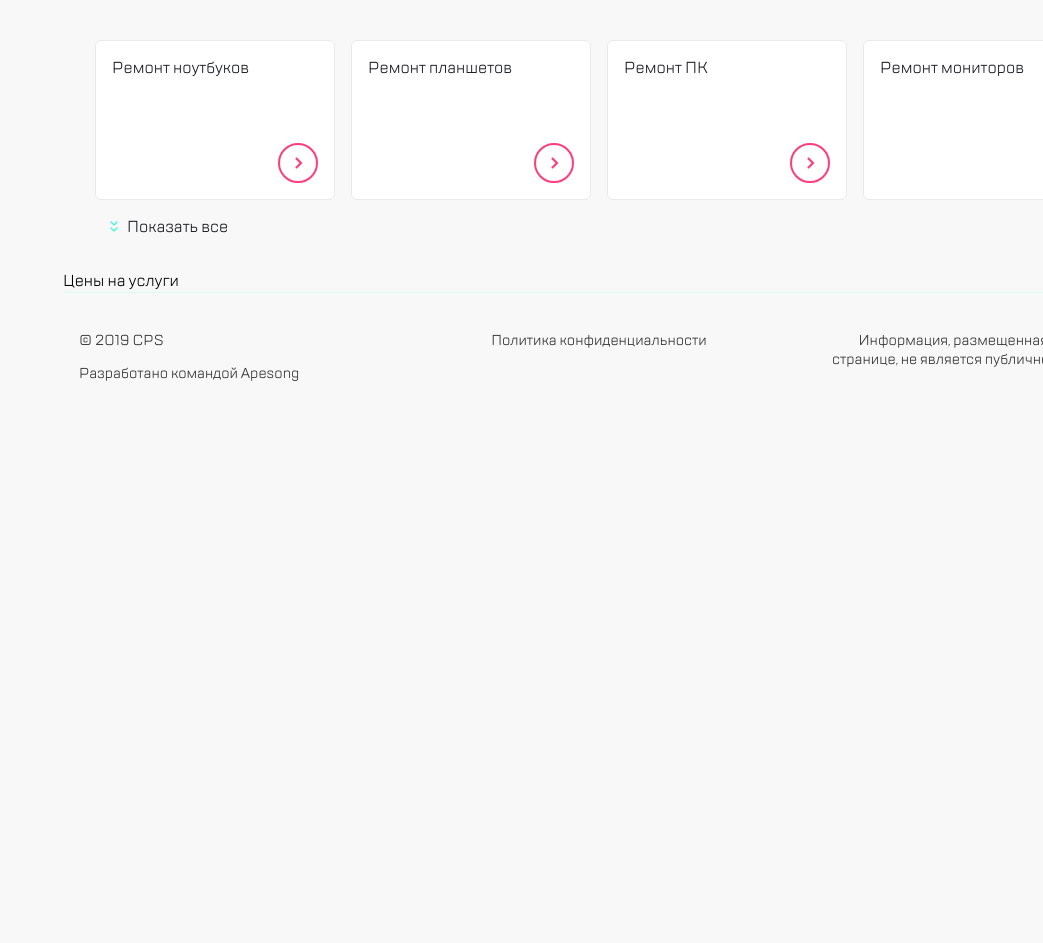
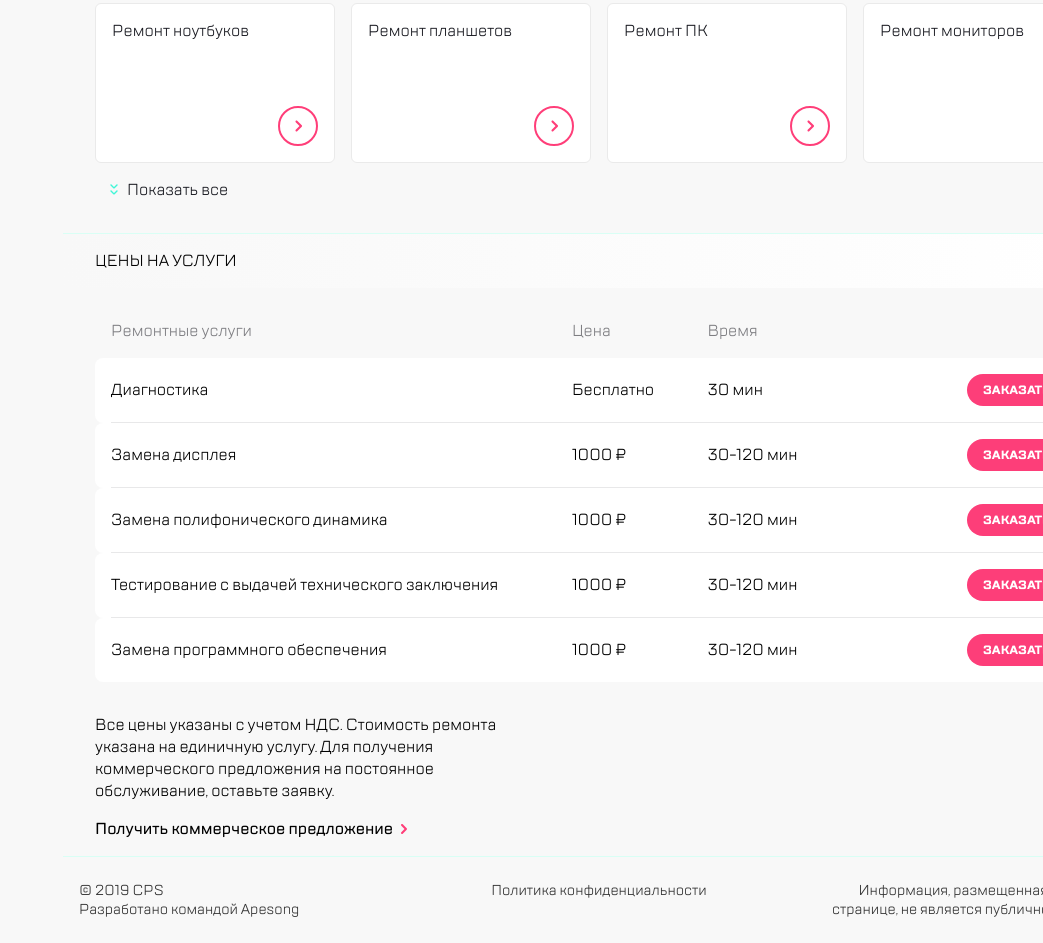
Before and after one commit to IXRusaXI/training, a website built with webpack: page src/index.html in a window 1280 px wide. Shown: the part 980-1923 px from the top of the page, without its empty margins (237-1280 px from the left). Before the commit the page ends 1402 px from the top, so only its background shows below. Built offline with nearby package versions, Linux system fonts and the light colour scheme.

Commit message:
Промежуточный пуш, еще не доделано

```diff
--- a/src/index.html
+++ b/src/index.html
@@ -10,6 +10,8 @@
     <title><%= htmlWebpackPlugin.options.title %></title>
   </head>
   <body>
+<!--    <img src="./img/webpack.svg" alt="Webpack Logo" width="200px" />-->
+
 <aside>
   <header class="header">
     <div class="header__left-side">
@@ -215,8 +217,134 @@
         </button>
       </div>
     </div>
-  <div >
-    Цены на услуги
+
+
+  <div class='cost'>
+
+    <div class='cost__title'>
+      ЦЕНЫ НА УСЛУГИ
+    </div>
+
+    <div class='cost__list'>
+      <div class='list__title'>
+        <div>
+          Ремонтные услуги
+        </div>
+        <div>
+          Цена
+        </div>
+        <div>
+          Время
+        </div>
+      </div>
+      <div class='list__element'>
+        <div class='element__container bordered'>
+        <div>
+          Диагностика
+        </div>
+        <div>
+          Бесплатно
+        </div>
+        <div>
+          <div>
+            30 мин
+          </div>
+          <button class='order-button'>
+            ЗАКАЗАТЬ
+            <img class='order-button__arrow' src='./img/decor/cost-button-arrow.svg' alt=''>
+          </button>
+        </div>
+      </div>
+      </div>
+      <div class='list__element'>
+        <div class='element__container bordered'>
+        <div>
+          Замена дисплея
+        </div>
+        <div>
+          1000 &#8381;
+        </div>
+        <div>
+          <div>
+            30-120 мин
+          </div>
+          <button class='order-button'>
+            ЗАКАЗАТЬ
+            <img class='order-button__arrow' src='./img/decor/cost-button-arrow.svg' alt=''>
+          </button>
+        </div>
+      </div>
+      </div>
+      <div class='list__element'>
+        <div class='element__container bordered'>
+        <div>
+          Замена полифонического динамика
+        </div>
+        <div>
+          1000 &#8381;
+        </div>
+        <div>
+          <div>
+            30-120 мин
+          </div>
+          <button class='order-button'>
+            ЗАКАЗАТЬ
+            <img class='order-button__arrow' src='./img/decor/cost-button-arrow.svg' alt=''>
+          </button>
+        </div>
+      </div>
+      </div>
+      <div class='list__element'>
+        <div class='element__container bordered'>
+        <div>
+          Тестирование с выдачей технического заключения
+        </div>
+        <div>
+          1000 &#8381;
+        </div>
+        <div>
+          <div>
+            30-120 мин
+          </div>
+          <button class='order-button'>
+            ЗАКАЗАТЬ
+            <img class='order-button__arrow' src='./img/decor/cost-button-arrow.svg' alt=''>
+          </button>
+        </div>
+      </div>
+      </div>
+      <div class='list__element'>
+        <div class='element__container'>
+        <div>
+          Замена программного обеспечения
+        </div>
+        <div>
+          1000 &#8381;
+        </div>
+        <div>
+          <div>
+            30-120 мин
+          </div>
+          <button class='order-button'>
+            ЗАКАЗАТЬ
+            <img class='order-button__arrow' src='./img/decor/cost-button-arrow.svg' alt=''>
+          </button>
+        </div>
+      </div>
+      </div>
+    </div>
+
+    <div class='cost__text'>
+      <p class='nds'>
+        Все цены указаны с учетом НДС. Стоимость ремонта указана на единичную услугу. Для получения коммерческого предложения на постоянное обслуживание, оставьте заявку.
+      </p>
+
+      <div class='cost__commercial-offer'>
+        Получить коммерческое предложение
+        <img class='commercial-offer__arrow' src='./img/decor/purple-arrow.svg' alt=''>
+      </div>
+    </div>
+
   </div>
   </div>
 
--- a/src/js/slider/collection.js
+++ b/src/js/slider/collection.js
@@ -6,7 +6,7 @@ export let elementCollection = {
     showButton: document.querySelector('.drop-down-area__toggle-button'),
     hiddenLinksList: [],
     hidden: true,
-
+// ➡️ НОВЫЕ ЭЛЕМЕНТЫ ДЛЯ БЛОКА ТЕХНИКИ (Обновите селекторы!)
   deviceDropDown: document.querySelector('.devices-repair .drop-down-area'),
   deviceSlider: document.querySelector('.devices-repair .swiper-wrapper'),
   deviceFirstBlock: document.querySelector('.devices-repair .link-list'),
@@ -17,14 +17,14 @@ export let elementCollection = {
 
 export let logoImageCollection =
     [
-        './img/logos/samsung-logo.png',
-        './img/logos/acer-logo.png',
-        './img/logos/apple-logo.png',
-        './img/logos/bosch-logo.png',
-        './img/logos/hp-logo.png',
-        './img/logos/lenovo-logo.png',
-        './img/logos/sony-logo.png',
-        './img/logos/viewsonic-logo.png',
+        '../img/logos/samsung-logo.png',
+        '../img/logos/acer-logo.png',
+        '../img/logos/apple-logo.png',
+        '../img/logos/bosch-logo.png',
+        '../img/logos/hp-logo.png',
+        '../img/logos/lenovo-logo.png',
+        '../img/logos/sony-logo.png',
+        '../img/logos/viewsonic-logo.png',
     ]
 
 export let deviceTypeCollection = [
--- a/src/js/slider/templates.js
+++ b/src/js/slider/templates.js
@@ -8,7 +8,7 @@ export const templates = {
     deviceCard: `
           <div class="card card--device">
               <span class="card__name"></span>
-              <img class="arrow" src="./img/decor/move-on.svg" alt="Перейти">
+              <img class="arrow" src="../img/decor/move-on.svg" alt="Перейти">
           </div>
     `,
 
--- /dev/null
+++ b/src/scss/cost.scss
@@ -0,0 +1,98 @@
+.cost {
+
+  .cost__title {
+    border-top: 1px solid rgba(217, 255, 245, 1);
+    background-image: linear-gradient(to right, rgba(248, 248, 248, 1), white);
+    padding: 1rem 2rem;
+  }
+
+  .cost__list {
+
+    padding: 1rem 2rem;
+    display: flex;
+    flex-direction: column;
+  }
+
+  .list__title {
+    padding: 1rem 1rem;
+    color: rgba(126, 126, 130, 1);
+    display: grid;
+    grid-template-columns: 1.7fr 0.5fr 1.4fr;
+
+  }
+
+  .list__element {
+
+    border-radius: 0.5rem;
+    padding: 1rem 1rem 0 1rem;
+    background-color: white;
+
+    :nth-child(1), :nth-child(2) {
+      display: flex;
+      align-items: center;
+    }
+
+    :last-child {
+      display: flex;
+      justify-content: space-between;
+      width: 100%;
+
+    }
+
+    .order-button {
+      text-transform: capitalize;
+      display: flex;
+      padding: 1rem;
+      justify-content: space-between;
+      align-items: center;
+      width: 120px;
+      height: 32px;
+      background-color: #fd3e79;
+      border-radius: 3rem;
+      color: white;
+      font-family: "TT Lakes", sans-serif;
+      font-weight: bold;
+      font-size: 12px;
+
+      .order-button__arrow {
+        width: 7px;
+        height: 10px;
+      }
+    }
+
+    .element__container {
+      padding-bottom: 1rem;
+      display: grid;
+      grid-template-columns: 1.7fr 0.5fr 1.4fr;
+    }
+
+    .bordered {
+      border-bottom: 1px solid rgb(232, 232, 233);
+    }
+  }
+
+  .cost__text {
+    margin: 1rem 2rem;
+
+    .nds {
+      //min-width: 70%;
+      //max-width: 421px;
+      width: 421px;
+
+      margin-bottom: 1rem;
+    }
+  }
+
+  .cost__commercial-offer {
+    display: flex;
+    align-items: center;
+    font-weight: 600;
+
+    .commercial-offer__arrow {
+      width: 6px;
+      height: auto;
+
+      margin-left: 0.5rem;
+    }
+  }
+}
--- a/src/scss/devices-repair.scss
+++ b/src/scss/devices-repair.scss
@@ -2,7 +2,10 @@
   padding: 1rem;
 
   .title-repair {
-    padding-left: 1rem;
+    border-top: 1px solid rgba(217, 255, 245, 1);
+    background-image: linear-gradient(to right, rgba(248, 248, 248, 1), white);
+    padding: 1rem 2rem;
+    margin: 0 -1rem;
   }
 
 
--- a/src/scss/media.scss
+++ b/src/scss/media.scss
@@ -92,7 +92,10 @@
   aside {
     grid-column: 1 / 2;
     box-shadow: none;
+
+    position: fixed;
   }
+
 
   .service {
     grid-column: 2 / 2;
--- a/src/scss/menu.scss
+++ b/src/scss/menu.scss
@@ -8,9 +8,9 @@ aside {
 
   display: flex;
   flex-direction: column;
-
   font-family: 'TT Lakes', sans-serif;
   padding: 20px;
+
 
   .menu_item {
     font-weight: 600;
@@ -23,7 +23,7 @@ aside {
   }
 
   .icons {
-
+    background-color: white;
     border: none;
     height: 40px;
     width: 40px;
--- a/src/scss/repair-brands.scss
+++ b/src/scss/repair-brands.scss
@@ -1,8 +1,12 @@
 .repair-brands {
   padding: 1rem;
 
+
   .title-repair {
-    padding-left: 1rem;
+    border-top: 1px solid rgba(217, 255, 245, 1);
+    background-image: linear-gradient(to right, rgba(248, 248, 248, 1), white);
+    padding: 1rem 2rem;
+    margin: 0 -1rem;
   }
 
   .slider-row {
--- a/src/scss/service.scss
+++ b/src/scss/service.scss
@@ -9,7 +9,7 @@
     flex-grow: 1;
   }
   .title {
-    //position: relative;
+
     padding: 1rem;
   }
 
--- a/src/scss/style.scss
+++ b/src/scss/style.scss
@@ -1,5 +1,6 @@
 @import "repair-brands";
 @import "devices-repair";
+@import "cost";
 @import "footer";
 @import "header";
 @import "menu";
@@ -39,10 +40,19 @@ body {
   font-family: "TT Lakes", sans-serif;
   background-color: $bgColor;
   color: $text;
-
+  //user-select: none;
   min-height: 100vh;
 }
 
 .hidden {
   display: none;
 }
+
+p {
+  margin: 0;
+}
+
+button {
+  border: none;
+  background-color: white;
+}
```
Also changed, not shown: src/img/decor/cost-button-arrow.svg (added), src/img/decor/purple-arrow.svg (added).
